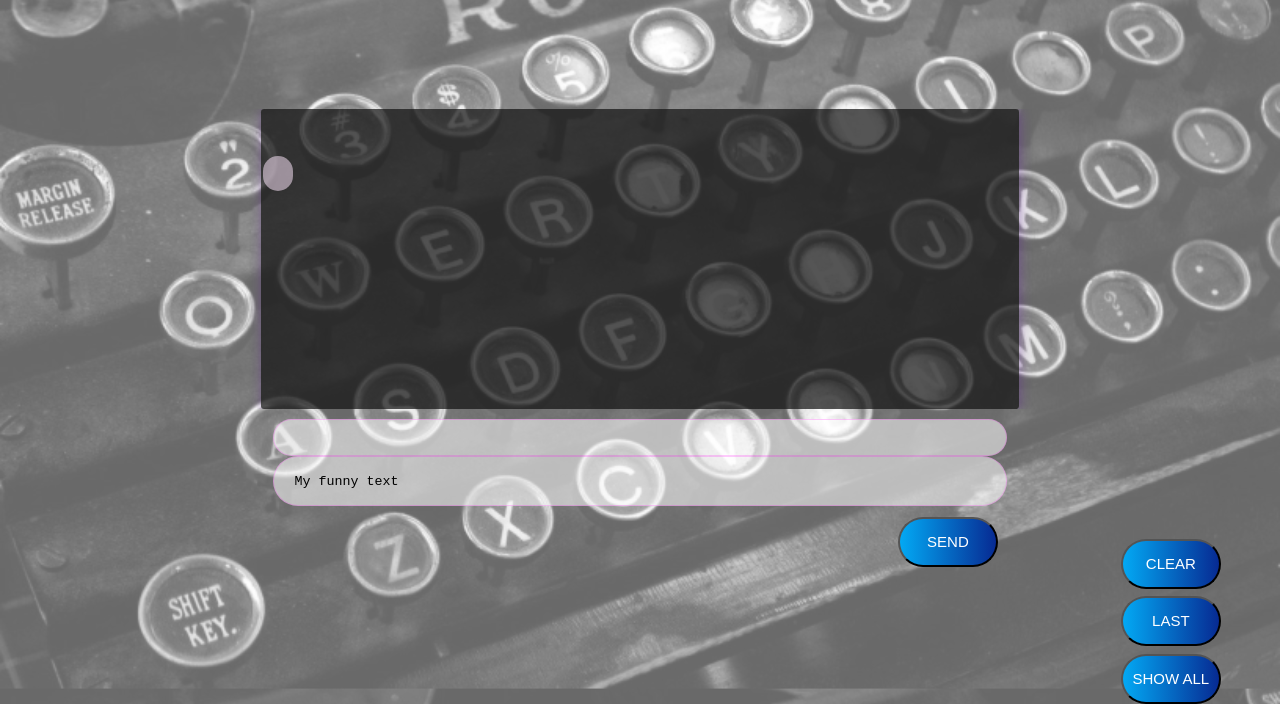
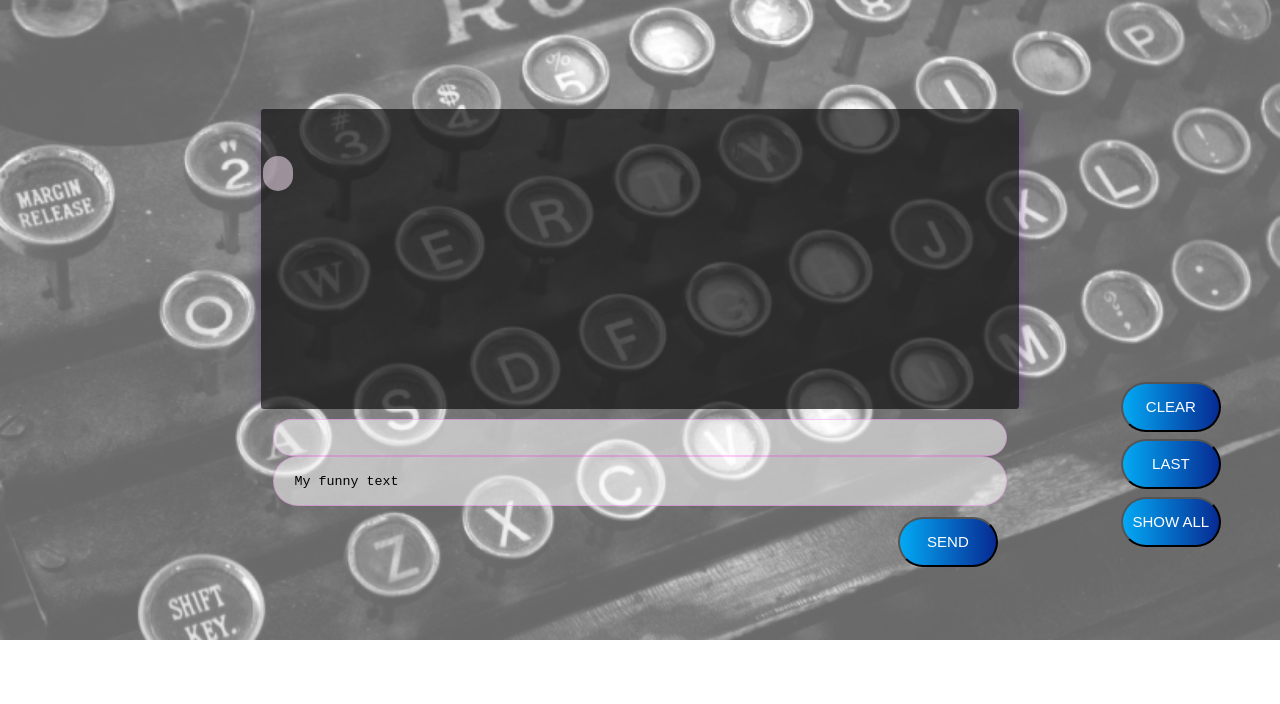
Before and after one commit to iknap/chat-app, a plain HTML site: page static/room1.html in a window 1280 px wide. Shown: the part 160-864 px from the top of the page. After the commit the page ends 800 px from the top, so only its background shows below. Drawn offline with Linux system fonts and the light colour scheme.

Commit message:
css changes

```diff
--- a/static/styles/mystyle.css
+++ b/static/styles/mystyle.css
@@ -117,7 +117,7 @@ button  {
   display: block;
   margin-bottom: 2mm;
   position: relative;
-  top: 80%;
+  top: 60%;
   left: 92%;
   transform: translate(-50%,-50%);
   width: 100px;
```
